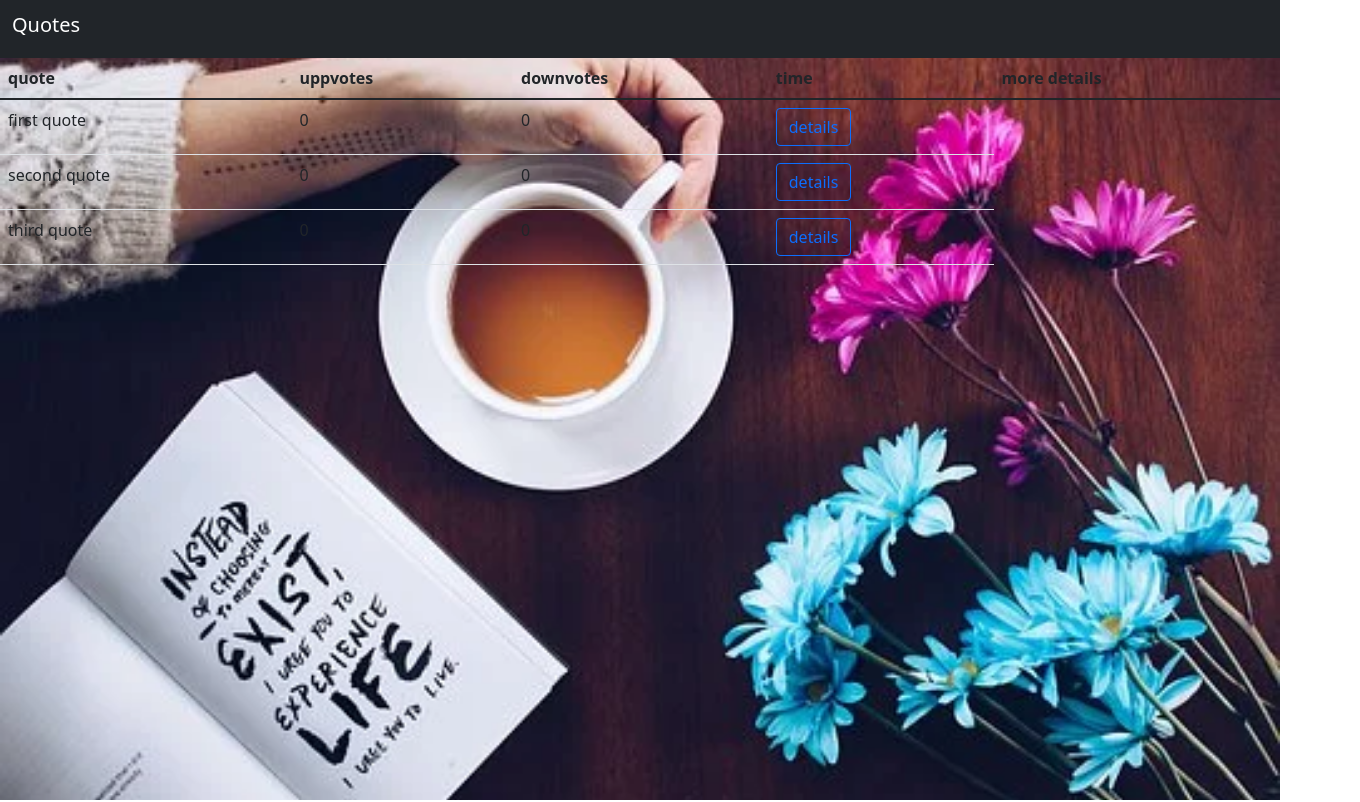
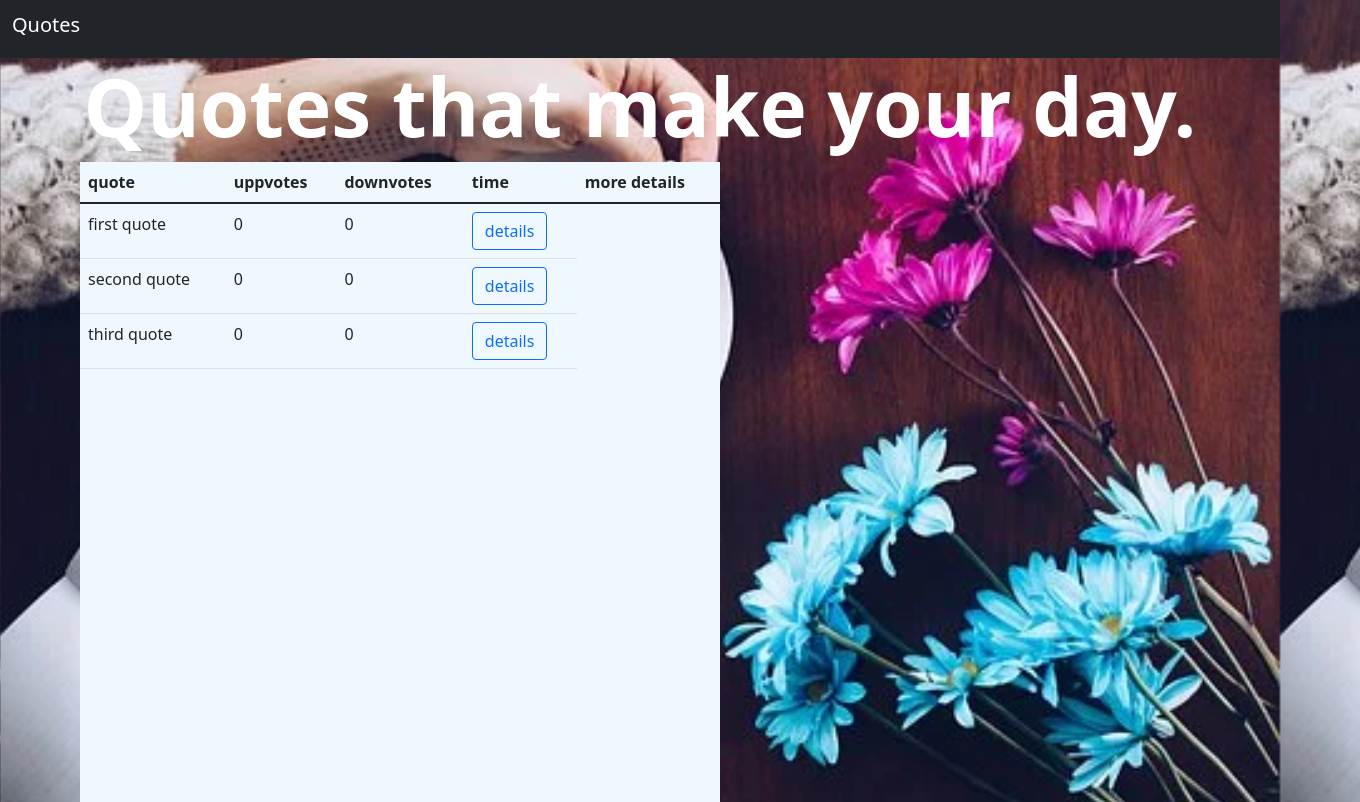
Before and after one commit to elijah-dot/Angularproject-core, an Angular app: page / in a window 1280 px wide. Shown: the whole page, 1360 px wide, since content can reach past the window. Built offline with nearby package versions, Linux system fonts and the light colour scheme.

Commit message:
style:applied styling to app-comp and quotes-comp

```diff
--- a/src/app/app.component.css
+++ b/src/app/app.component.css
@@ -0,0 +1,5 @@
+h1{
+    color: white;
+    text-align: center;
+    font-weight: bold;
+}
--- a/src/app/app.component.html
+++ b/src/app/app.component.html
@@ -1,2 +1,3 @@
 <navbar></navbar>
+<h1 class="display-1">Quotes that make your day.</h1>
 <quote></quote>
--- a/src/app/quote/quote.component.css
+++ b/src/app/quote/quote.component.css
@@ -0,0 +1,18 @@
+.containerone {
+  width: 100vw;
+  margin-left: 80px;
+  display: flex;
+  justify-content: space-between;
+}
+.box1 {
+  height: 80vh;
+  width: 50vw;
+  color: black;
+  background-color: aliceblue;
+}
+.box2 {
+  height: 80vh;
+  width: 30vw;
+  color: black;
+  background-color: aliceblue;
+}
```
